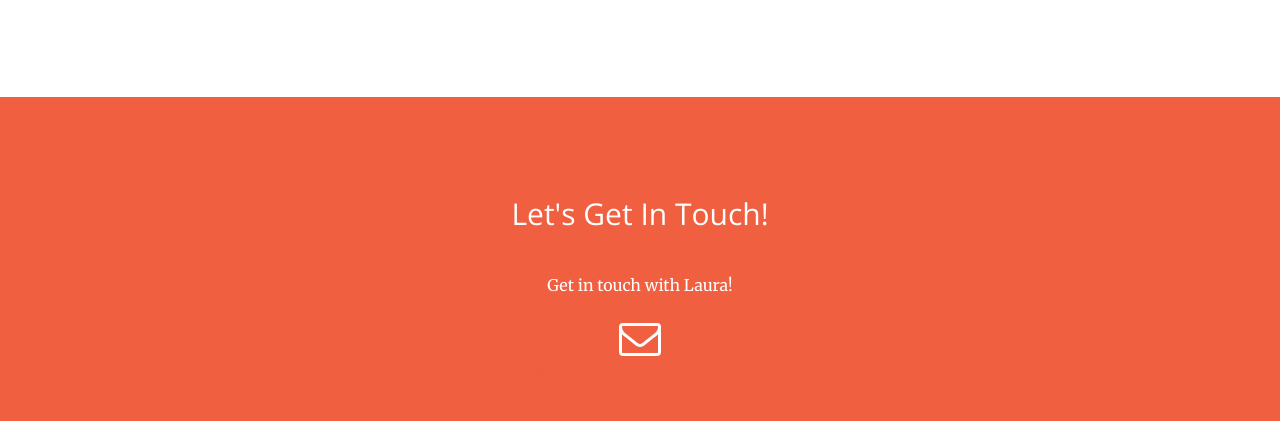
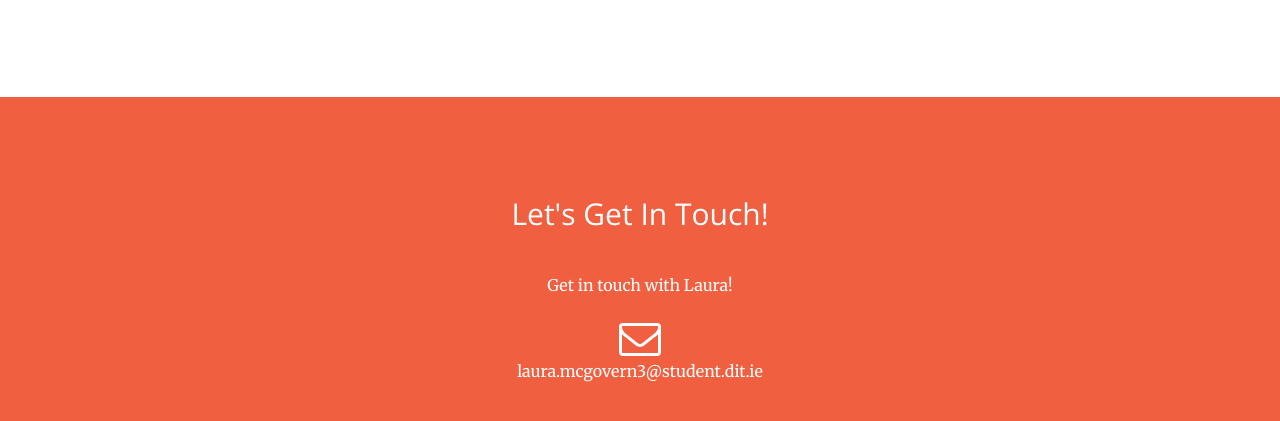
Before and after one commit to lauramcgov3/Website, a plain HTML site: page aboutme.html in a window 1280 px wide. Shown: the part 2667-3088 px from the top of the page. Drawn offline with nearby package versions, Linux system fonts and the light colour scheme.

Commit message:
Design update

```diff
--- a/aboutme.html
+++ b/aboutme.html
@@ -296,7 +296,7 @@
 			</div>-->
 			<div class="col-lg-4 col-lg-offset-4 text-center">
 				<i class="fa fa-envelope-o fa-3x wow bounceIn"></i>
-				<p class="text-center"><a href="mailto:your-email@your-domain.com">laura.mcgovern3@student.dit.ie</a></p>
+				<p class="text-center"><a style="color:#FFF"  href="mailto:your-email@your-domain.com">laura.mcgovern3@student.dit.ie</a></p>
 			</div>
 		</div>
 	</div>
```
Also changed, not shown: 2 other files.
